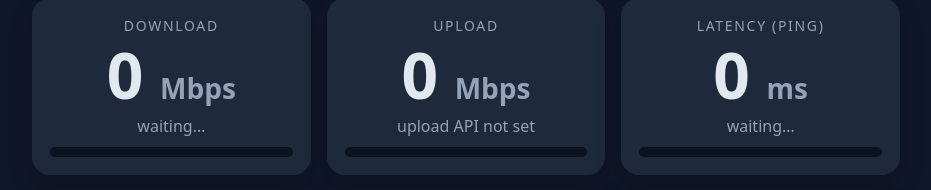
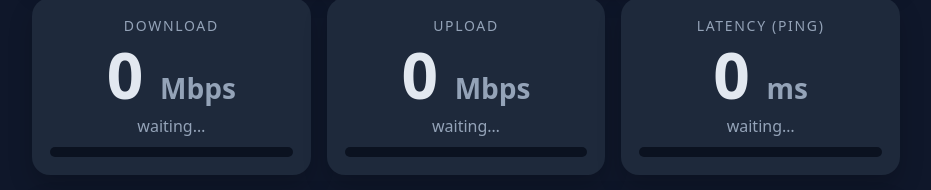
Before and after one commit to BEPOROA2468/X-Tool-Speed, a plain HTML site: page index.html in a window 1280 px wide. Shown: the part 381-571 px from the top of the page, without its empty margins (174-1105 px from the left). Drawn offline with Linux system fonts and the light colour scheme.

Commit message:
Update index.html

```diff
--- a/index.html
+++ b/index.html
@@ -101,7 +101,7 @@ export default { async fetch(request) { if (request.method === 'OPTIONS') { retu
 
   // ====== CONFIG ======
   // If you deploy the Worker, put its URL here. Example: 'https://your-worker.workers.dev/upload'
-  const UPLOAD_ENDPOINT = '';
+  const UPLOAD_ENDPOINT = 'https://x-tool-speed.ariyanislamariya420.workers.dev/';
 
   // GitHub Pages files (in your repo root)
   const DOWNLOAD_FILE = 'test.bin'; // Add a 10–50 MB binary file to your repo
```
